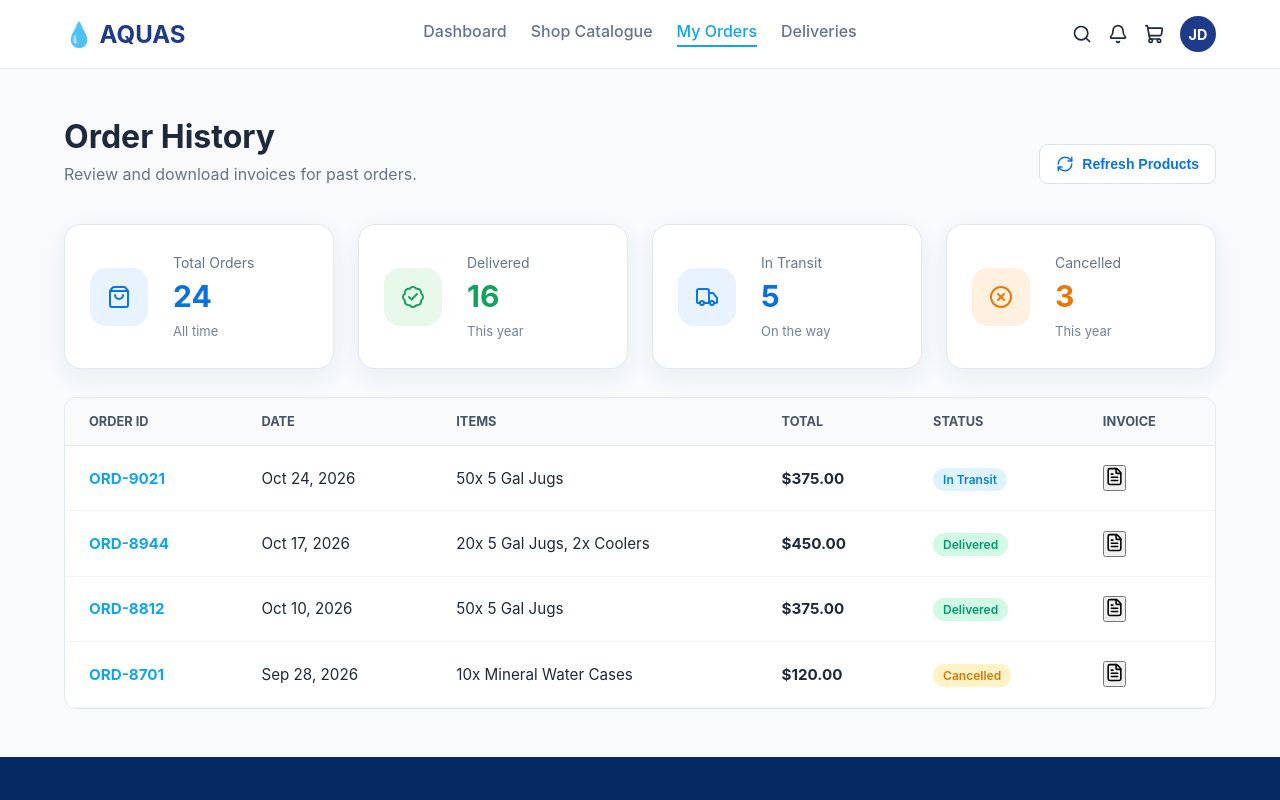
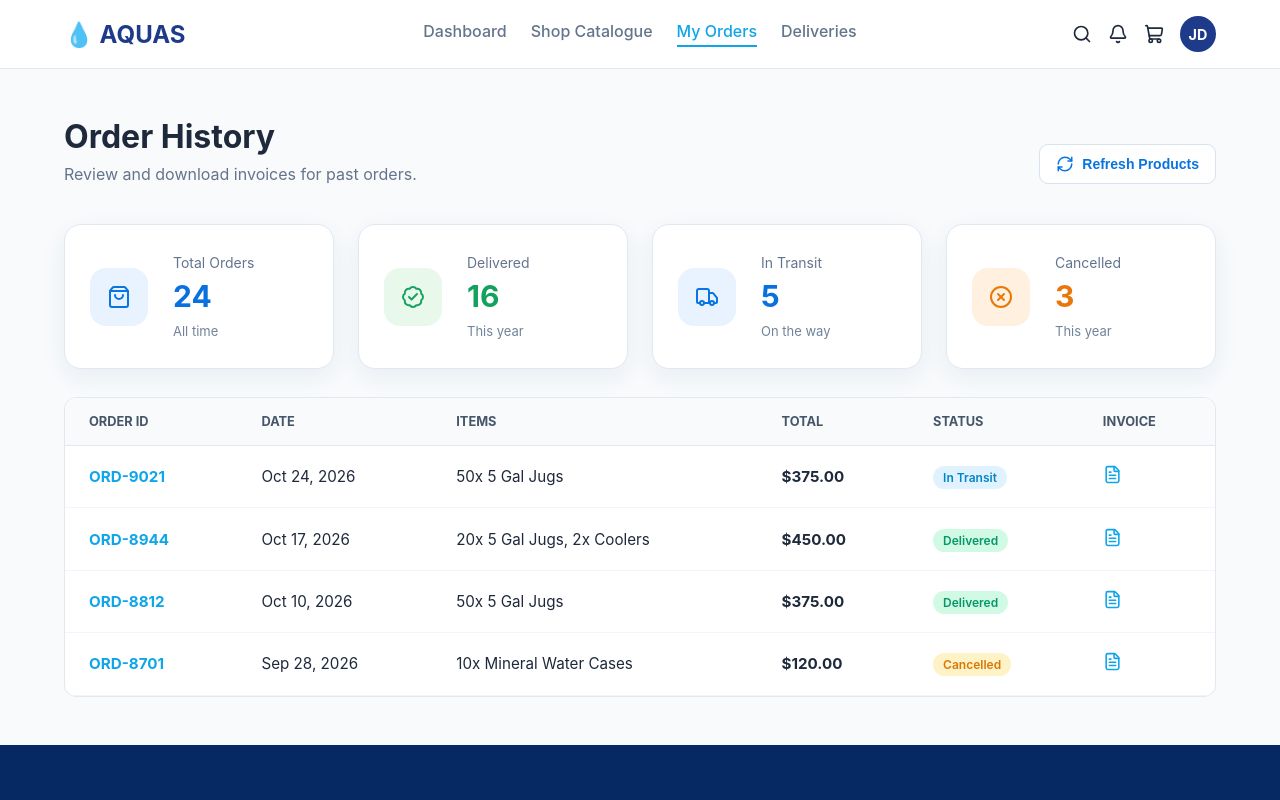
Before and after one commit to sebastian-vishwa/aquas--distribute-app, a React app in the folder frontend/: page /portal/orders in a window 1280 px wide. Shown: the top 800 px of the page. Built offline with nearby package versions, Linux system fonts and the light colour scheme; the HTML template or start-up script is replaced by a standard one.

Commit message:
portal style changes

```diff
--- a/frontend/src/pages/reg_customer/portal.css
+++ b/frontend/src/pages/reg_customer/portal.css
@@ -274,23 +274,15 @@
 
 .delivery-card {
     position: relative;
-
     display: grid;
     grid-template-columns: 280px 1fr auto;
     align-items: center;
-
     gap: 30px;
-
     padding: 28px 30px;
-
     background: #ffffff;
-
     border: 1px solid #dfe7ef;
-
     border-radius: 16px;
-
     box-shadow: 0 4px 14px rgba(15, 50, 90, 0.05);
-
     transition:
         box-shadow 0.2s ease,
         transform 0.2s ease;
@@ -298,7 +290,6 @@
 
 .delivery-card:hover {
     box-shadow: 0 8px 25px rgba(15, 50, 90, 0.09);
-
     transform: translateY(-1px);
 }
 
@@ -307,22 +298,17 @@
     display: flex;
     align-items: center;
     gap: 18px;
-
     min-width: 0;
 }
 
 .product-image {
     width: 86px;
     height: 86px;
-
     flex-shrink: 0;
-
     border-radius: 14px;
-
     display: flex;
     align-items: center;
     justify-content: center;
-
     overflow: hidden;
 }
 
@@ -339,43 +325,35 @@
 .water-jug {
     width: 70px;
     height: 70px;
-
     display: flex;
     align-items: center;
     justify-content: center;
-
     color: #0ea5e9;
 }
 
 .dispensers {
     width: 65px;
     height: 70px;
-
     display: flex;
     align-items: flex-end;
     justify-content: center;
-
     gap: 4px;
 }
 
 .dispenser {
     width: 25px;
     height: 54px;
-
     border-radius: 6px 6px 4px 4px;
-
     border: 1px solid #cbd5e1;
 }
 
 .dispenser.black {
     background: #334155;
-
     height: 60px;
 }
 
 .dispenser.white {
     background: #ffffff;
-
     height: 52px;
 }
 
@@ -386,9 +364,7 @@
 
 .delivery-details h2 {
     margin: 7px 0 8px;
-
     color: #173f82;
-
     font-size: 20px;
     font-weight: 700;
 }
@@ -396,15 +372,10 @@
 .delivery-status {
     display: inline-flex;
     align-items: center;
-
     padding: 5px 10px;
-
     border-radius: 20px;
-
     font-size: 10px;
-
     font-weight: 700;
-
     letter-spacing: 0.4px;
 }
 
@@ -424,9 +395,7 @@
     display: flex;
     align-items: center;
     gap: 6px;
-
     color: #64748b;
-
     font-size: 13px;
 }
 
@@ -437,11 +406,8 @@
 
 .delivery-items {
     margin: 9px 0 0;
-
     color: #334155;
-
     font-size: 14px;
-
     font-weight: 600;
 }
 
@@ -451,61 +417,45 @@
 
 .progress-line {
     width: 100%;
-
     display: flex;
     align-items: flex-start;
 }
 
 .progress-step {
     position: relative;
-
     min-width: 80px;
-
     display: flex;
     flex-direction: column;
     align-items: center;
-
     text-align: center;
-
     flex-shrink: 0;
 }
 
 .step-circle {
     width: 40px;
     height: 40px;
-
     border-radius: 50%;
-
     display: flex;
     align-items: center;
     justify-content: center;
-
     background: #e2e8f0;
-
     color: #94a3b8;
-
     border: 3px solid #ffffff;
-
     box-shadow: 0 0 0 1px #dbe3ec;
-
     z-index: 2;
 }
 
 
 .progress-step.completed .step-circle {
     background: #10b981;
-
     color: #ffffff;
-
     box-shadow: 0 0 0 1px #10b981;
 }
 
 
 .progress-step.active .step-circle {
     background: #0ea5e9;
-
     color: #ffffff;
-
     box-shadow:
         0 0 0 4px #e0f4ff,
         0 0 0 1px #0ea5e9;
@@ -513,13 +463,9 @@
 
 .progress-step strong {
     margin-top: 9px;
-
     color: #334155;
-
     font-size: 12px;
-
     font-weight: 600;
-
     white-space: nowrap;
 }
 
@@ -529,35 +475,24 @@
 
 .step-date {
     margin-top: 5px;
-
     color: #64748b;
-
     font-size: 10px;
-
     white-space: nowrap;
 }
 
 .step-time {
     margin-top: 2px;
-
     color: #94a3b8;
-
     font-size: 10px;
-
     white-space: nowrap;
 }
 
 .progress-connector {
     flex: 1;
-
     height: 4px;
-
     margin-top: 18px;
-
     background: #e2e8f0;
-
     min-width: 30px;
-
     border-radius: 10px;
 }
 
@@ -567,39 +502,25 @@
 
 .delivery-actions {
     display: flex;
-
     align-items: center;
-
     gap: 7px;
 }
 
 .details-button {
     height: 40px;
-
     padding: 0 14px;
-
     display: flex;
     align-items: center;
     justify-content: center;
-
     gap: 7px;
-
     border: 1px solid #0ea5e9;
-
     border-radius: 8px;
-
     background: #ffffff;
-
     color: #087cdf;
-
     font-size: 13px;
-
     font-weight: 600;
-
     cursor: pointer;
-
     white-space: nowrap;
-
     transition:
         background 0.2s ease,
         border-color 0.2s ease;
@@ -607,7 +528,6 @@
 
 .details-button:hover {
     background: #eef8ff;
-
     border-color: #0284c7;
 }
 
@@ -622,21 +542,14 @@
 .more-button {
     width: 40px;
     height: 40px;
-
     display: flex;
     align-items: center;
     justify-content: center;
-
     border: none;
-
     border-radius: 8px;
-
     background: transparent;
-
     color: #64748b;
-
     cursor: pointer;
-
     transition:
         background 0.2s ease,
         color 0.2s ease;
@@ -644,7 +557,6 @@
 
 .more-button:hover {
     background: #f1f5f9;
-
     color: #087cdf;
 }
 
@@ -652,13 +564,11 @@
 
     .delivery-card {
         grid-template-columns: 250px 1fr;
-
         gap: 25px;
     }
 
     .delivery-actions {
         grid-column: 1 / -1;
-
         justify-content: flex-end;
     }
 
@@ -672,19 +582,16 @@
 
     .delivery-card {
         grid-template-columns: 1fr;
-
         gap: 25px;
     }
 
     .delivery-actions {
         grid-column: auto;
-
         justify-content: flex-start;
     }
 
     .progress-section {
         overflow-x: auto;
-
         padding-bottom: 10px;
     }
 
@@ -710,7 +617,6 @@
 
     .delivery-card {
         padding: 20px;
-
         border-radius: 13px;
     }
 
@@ -744,15 +650,11 @@
 .details-overlay {
     position: fixed;
     inset: 0;
-
     background: rgba(15, 35, 60, 0.45);
-
     display: flex;
     align-items: center;
     justify-content: center;
-
     padding: 20px;
-
     z-index: 1000;
 }
 
@@ -761,13 +663,9 @@
     width: 100%;
     max-width: 560px;
     max-height: 90vh;
-
     background: #ffffff;
-
     border-radius: 16px;
-
     overflow-y: auto;
-
     box-shadow: 0 20px 60px rgba(15, 40, 70, 0.25);
 }
 
@@ -776,46 +674,34 @@
     display: flex;
     justify-content: space-between;
     align-items: flex-start;
-
     padding: 25px 28px;
-
     border-bottom: 1px solid #E2E8F0;
 }
 
 .details-modal-header h2 {
     margin: 9px 0 4px;
-
     color: #173F82;
-
     font-size: 24px;
     font-weight: 700;
 }
 
 .details-modal-header p {
     margin: 0;
-
     color: #64748B;
-
     font-size: 14px;
 }
 
 .modal-close {
     width: 36px;
     height: 36px;
-
     display: flex;
     align-items: center;
     justify-content: center;
-
     border: none;
     border-radius: 8px;
-
     background: #F1F5F9;
-
     color: #475569;
-
     cursor: pointer;
-
     transition: 0.2s ease;
 }
 
@@ -832,44 +718,34 @@
 
 .detail-item {
     min-height: 55px;
-
     display: flex;
     align-items: center;
     justify-content: space-between;
-
     gap: 20px;
-
     border-bottom: 1px solid #F1F5F9;
 }
 
 .detail-item span {
     color: #64748B;
-
     font-size: 14px;
 }
 
 .detail-item strong {
     color: #173F82;
-
     font-size: 14px;
-
     text-align: right;
 }
 
 
 .detail-with-icon {
     display: flex;
-
     align-items: center;
-
     justify-content: flex-end;
-
     gap: 6px;
 }
 
 .detail-with-icon svg {
     color: #0EA5E9;
-
     flex-shrink: 0;
 }
 
@@ -880,95 +756,68 @@
 
 .modal-progress h3 {
     margin: 0 0 20px;
-
     color: #173F82;
-
     font-size: 17px;
 }
 
 
 .modal-progress-step {
     display: flex;
-
     align-items: center;
-
     gap: 12px;
-
     margin-bottom: 17px;
 }
 
 .modal-step-circle {
     width: 32px;
     height: 32px;
-
     flex-shrink: 0;
-
     display: flex;
     align-items: center;
     justify-content: center;
-
     border-radius: 50%;
-
     background: #E2E8F0;
-
     color: #94A3B8;
 }
 
 .modal-step-circle.completed {
     background: #10B981;
-
     color: #ffffff;
 }
 
 .modal-step-circle.active {
     background: #0EA5E9;
-
     color: #ffffff;
-
     box-shadow: 0 0 0 4px #E0F4FF;
 }
 
 .modal-progress-step strong {
     color: #334155;
-
     font-size: 14px;
 }
 
 .modal-progress-step p {
     margin: 3px 0 0;
-
     color: #64748B;
-
     font-size: 12px;
 }
 
 .details-modal-footer {
     display: flex;
-
     justify-content: flex-end;
-
     padding: 18px 28px;
-
     border-top: 1px solid #E2E8F0;
 }
 
 .modal-close-button {
     padding: 10px 20px;
-
     border: none;
-
     border-radius: 8px;
-
     background: #087CDF;
-
     color: #ffffff;
-
     font-size: 14px;
-
     font-weight: 600;
-
     cursor: pointer;
-
     transition: 0.2s ease;
 }
 
@@ -996,13 +845,9 @@
 
     .detail-item {
         align-items: flex-start;
-
         flex-direction: column;
-
         justify-content: center;
-
         gap: 5px;
-
         padding: 12px 0;
     }
 
@@ -1011,3 +856,10 @@
     }
 
 }
+
+.invoice-button {
+    background: none;
+    border: none;
+    cursor: pointer;
+    color: #0EA5E9;
+}
```
Lines whose indentation alone changed are shown as unchanged.
